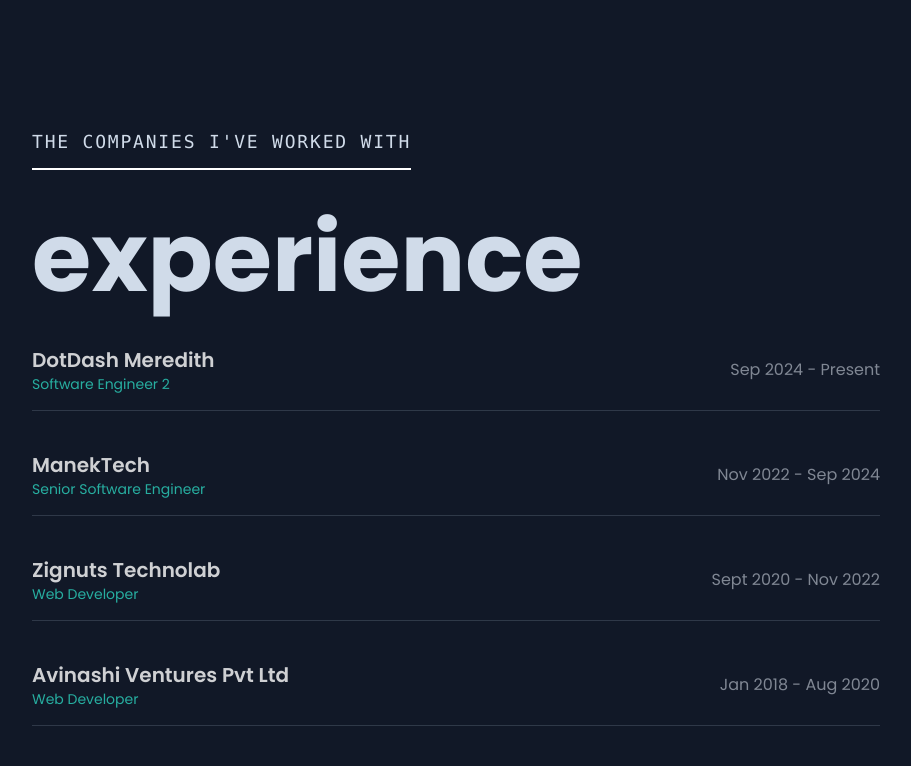
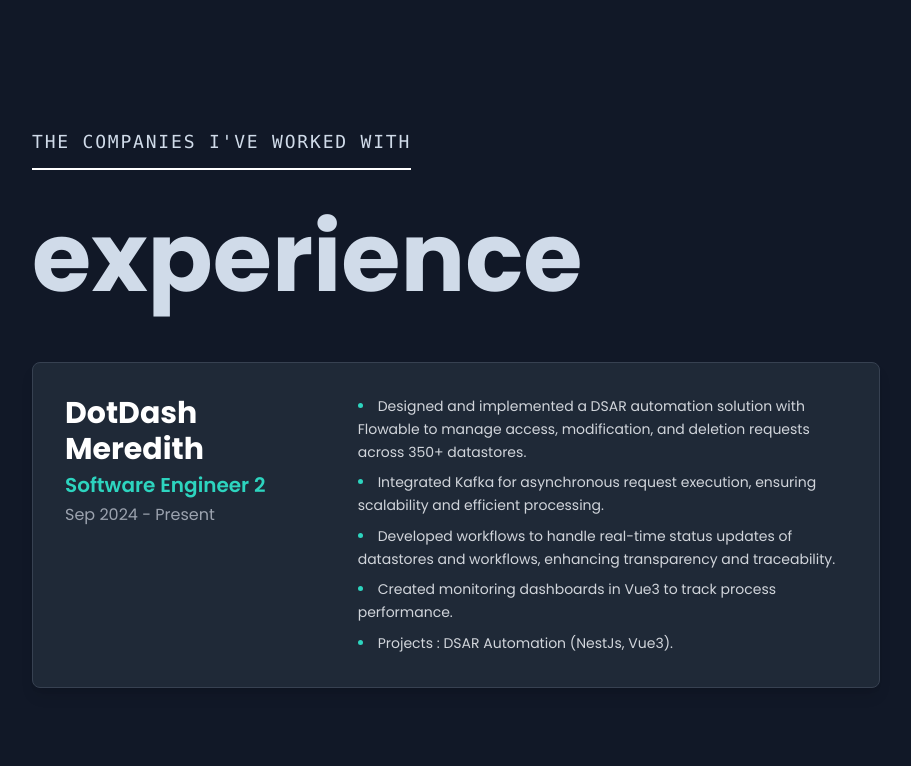
Before and after one commit to dSapariya/portfolio-website, a React (Vite) app: page / in a window 1280 px wide. Shown: the part 1920-2686 px from the top of the page, without its empty margins (184-1095 px from the left). Built offline with nearby package versions, Linux system fonts and the light colour scheme.

Commit message:
design improvements

```diff
--- a/src/ExperienceSection.jsx
+++ b/src/ExperienceSection.jsx
@@ -1,4 +1,5 @@
-import React, { useState } from "react";
+import React, { useRef } from "react";
+import { motion, useInView } from "framer-motion";
 
 const experiences = [
   {
@@ -27,49 +28,77 @@
     role: "Web Developer",
     duration: "Jan 2018 - Aug 2020",
     description:
-      "Developed APIs using the Laravel framework, supporting multiple database technologies including MongoDB, MySQL, GraphQL, and PostgreSQL. Designed and integrated APIs in the frontend and implemented RESTful APIs that facilitated smooth data exchange between frontend and backend systems. Integrated third-party APIs, such as payment gateways and social media platforms, to enhance application functionality. Projects : BookMyFarm(Laravel+VueJs), MeraCRM (Laravel)",
+      "Developed APIs using the Laravel framework, supporting multiple database technologies including MongoDB, MySQL, GraphQL, and PostgreSQL. Designed and integrated APIs in the frontend and implemented RESTful APIs that facilitated smooth data exchange between frontend and backend systems. Integrated third-party APIs, suchs payment gateways and social media platforms, to enhance application functionality. Projects : BookMyFarm(Laravel+VueJs), MeraCRM (Laravel)",
   },
 ];
 
+// Variants for individual experience items
+const itemVariants = {
+  hidden: { opacity: 0, y: 50, scale: 0.95 },
+  visible: { opacity: 1, y: 0, scale: 1, transition: { duration: 0.6, ease: "easeOut" } },
+};
+
 const ExperienceSection = () => {
-  const [activeIndex, setActiveIndex] = useState(null);
+  return (
+    <section id="work" className="py-20 bg-gray-900 text-white">
+      <div className="max-w-4xl mx-auto px-6">
+        {/* Sticky Title Container */}
+        {/* <div className="sticky top-0 h-48 sm:h-64 flex flex-col items-center justify-center text-center bg-gray-900 z-20"> */}
 
-  return (
-    <section id="experience" className="py-20 bg-gray-900 text-white">
-      <div className="max-w-4xl mx-auto px-6">
-          <p className="text-400 font-mono text-10px md:text-lg  tracking-widest uppercase md:mb-10 mb-3 relative md:inline-block text-titleText">
+          <p className="text-400 font-mono text-10px md:text-lg tracking-widest uppercase md:mb-10 mb-3 relative md:inline-block text-titleText">
             The Companies I've Worked With
             <span className="block h-0.5 bg-white mt-1 w-full mt-3"></span>
           </p>
+          <h1 className="text-2xl md:text-8xl font-bold mb-6 text-titleText">experience</h1>
+        {/* </div> */}
 
-        <h1 className="text-2xl md:text-8xl font-bold mb-6 text-titleText">experience</h1>
-        {experiences.map((exp, index) => (
-          <div
+        {/* Scrollable Content Area */}
+        <div className="relative z-10 pt-8 pb-32"> {/* Added padding to ensure content scrolls past title */}
+          {experiences.map((exp, index) => {
+            const itemRef = useRef(null);
+            const isInView = useInView(itemRef, { amount: 0.4, once: false }); // Trigger when 40% in view, re-trigger
+
+            return (
+              <motion.div
                 key={index}
-            className={`mb-6 border-b border-gray-700 transition-all duration-500 ${activeIndex === index ? "scale-105 rounded-lg" : "opacity-80"
-              }`}
-            onMouseEnter={() => setActiveIndex(index)}
-            onMouseLeave={() => setActiveIndex(null)}
+                ref={itemRef}
+                className="mb-20 last:mb-0" // Space between items
+                variants={itemVariants}
+                initial="hidden"
+                animate={isInView ? "visible" : "hidden"}
               >
-            <div className="flex justify-between items-center py-4 cursor-pointer">
-              <div>
-                <h3 className="text-xl font-semibold">{exp.company}</h3>
-                <p className="text-teal-400 text-sm">{exp.role}</p>
+                <div className="bg-gray-800 p-8 rounded-lg border border-gray-700 shadow-lg flex flex-col md:flex-row items-start justify-between">
+                  {/* Left Side: Company, Role, Duration */}
+                  <div className="md:w-1/3 w-full text-center md:text-left mb-6 md:mb-0">
+                    <h3 className="text-3xl font-bold text-white mb-1">
+                      {exp.company}
+                    </h3>
+                    <p className="text-teal-400 text-xl font-semibold mb-1">
+                      {exp.role}
+                    </p>
+                    <p className="text-gray-400 text-md">
+                      {exp.duration}
+                    </p>
                   </div>
-              <span className="text-gray-400">{exp.duration}</span>
-            </div>
-            <div
-              className={`overflow-hidden transition-all duration-500 ease-in-out ${activeIndex === index ? "max-h-96 opacity-100 translate-y-0" : "max-h-0 opacity-0 -translate-y-4"
-                }`}
-            >
-              <ul className="list-disc text-gray-300 text-sm px-6 pb-4 space-y-2">
-                {exp.description.split(". ").map((point, idx) => (
-                  <li key={idx}>{point.trim()}{"."}</li>
-                ))}
+
+                  {/* Right Side: Description */}
+                  <div className="md:w-2/3 w-full text-sm text-gray-300 md:pl-8">
+                    <ul className="list-disc list-inside space-y-2 marker:text-teal-400">
+                      {exp.description.split(". ").map(
+                        (point, idx) =>
+                          point.trim() && (
+                            <li key={idx} className="leading-relaxed">
+                              {point.trim()}.
+                            </li>
+                          )
+                      )}
                     </ul>
                   </div>
                 </div>
-        ))}
+              </motion.div>
+            );
+          })}
+        </div>
       </div>
     </section>
   );
--- /dev/null
+++ b/src/WorkSection copy.jsx
@@ -0,0 +1,113 @@
+import React, { useEffect, useState } from "react";
+import { motion, AnimatePresence } from "framer-motion";
+import { getImagePath } from "./utils/getImagePath";
+
+const projects = [
+  {
+    title: "Weather App",
+    description: "It Provides Real-Time Weather information... Technology : Vue3, Tailwind, Pinia, Axios",
+    link: "https://dsapariya.github.io/weather-tracker/",
+    image: "/weather.png",
+  },
+  {
+    title: "Coffee Website Design",
+    description: "User-friendly Web interface for a coffee shop... Technology : HTML, CSS, JavaScript, Bootstrap",
+    link: "https://dsapariya.github.io/coffee-website/",
+    image: "/coffee.png",
+  },
+];
+
+const WorkSection = () => {
+  const [currentProjectIndex, setCurrentProjectIndex] = useState(0);
+  const [step, setStep] = useState(0); // 0: title+img, 1: description, 2: next
+
+  const handleScroll = (e) => {
+    if (e.deltaY > 0) {
+      // Scroll down
+      setStep((prev) => {
+        if (prev < 2) return prev + 1;
+        if (currentProjectIndex < projects.length - 1) {
+          setCurrentProjectIndex((i) => i + 1);
+          return 0;
+        }
+        return prev;
+      });
+    } else {
+      // Scroll up
+      setStep((prev) => {
+        if (prev > 0) return prev - 1;
+        if (currentProjectIndex > 0) {
+          setCurrentProjectIndex((i) => i - 1);
+          return 2;
+        }
+        return prev;
+      });
+    }
+  };
+
+  useEffect(() => {
+    window.addEventListener("wheel", handleScroll, { passive: true });
+    return () => window.removeEventListener("wheel", handleScroll);
+  }, [currentProjectIndex]);
+
+  const project = projects[currentProjectIndex];
+
+  return (
+    <section id="work" className="h-screen flex items-center justify-center bg-black text-white overflow-hidden">
+      <div className="max-w-6xl w-full px-4 flex gap-5">
+        {/* Title & Description */}
+        <div className="w-1/3 flex flex-col">
+          <AnimatePresence mode="wait">
+            {step >= 0 && (
+              <motion.h2
+                key={project.title + "_title"}
+                initial={{ opacity: 0, y: 40 }}
+                animate={{ opacity: 1, y: 0 }}
+                exit={{ opacity: 0, y: -40 }}
+                transition={{ duration: 0.6 }}
+                className="text-4xl font-bold mb-6"
+              >
+                {project.title}
+              </motion.h2>
+            )}
+          </AnimatePresence>
+
+          <AnimatePresence>
+            {step >= 1 && (
+              <motion.div
+                key={project.title + "_desc"}
+                initial={{ opacity: 0, y: 40 }}
+                animate={{ opacity: 1}}
+                exit={{ opacity: 0, y: -40 }}
+                transition={{ duration: 0.6 }}
+                className="text-sm text-gray-300"
+              >
+                <ul className="list-disc pl-5 space-y-2">
+                  {project.description.split(". ").map((point, i) => (
+                    <li key={i}>{point.trim()}.</li>
+                  ))}
+                </ul>
+              </motion.div>
+            )}
+          </AnimatePresence>
+        </div>
+
+        {/* Image */}
+        <div className="w-1/2 flex items-center">
+          <motion.img
+            key={project.image}
+            src={getImagePath(project.image)}
+            alt={project.title}
+            initial={{ opacity: 0, scale: 0.95, x: 100 }}
+            animate={{ opacity: 1, scale: 1  }}
+            exit={{ opacity: 0, scale: 0.95, x: -100 }}
+            transition={{ duration: 0.8 }}
+            className="w-full h-auto rounded-lg shadow-lg"
+          />
+        </div>
+      </div>
+    </section>
+  );
+};
+
+export default WorkSection;
```
Lines whose indentation alone changed are shown as unchanged.
